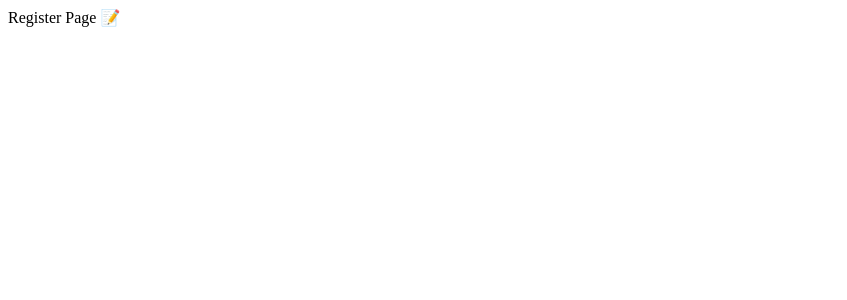
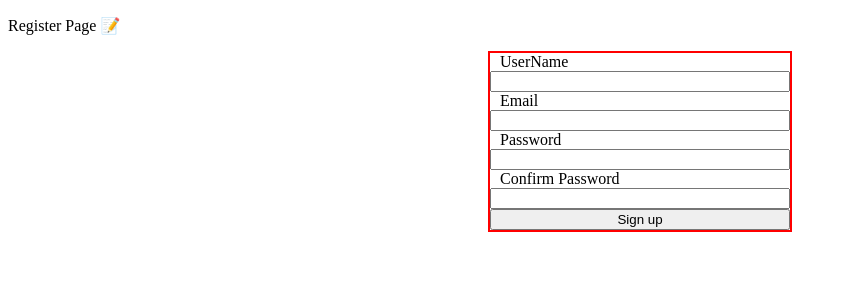
Before and after one commit to bora001/shopping, a React (Create React App) app in the folder client/: page /register in a window 1280 px wide. Shown: the top 300 px of the page, without its empty margins (0-847 px from the left). Built offline with nearby package versions, Linux system fonts and the light colour scheme; the HTML template or start-up script is replaced by a standard one.

Commit message:
set up login/register Pages

```diff
--- a/client/src/App.js
+++ b/client/src/App.js
@@ -3,6 +3,7 @@ import { BrowserRouter as Router, Routes, Route } from "react-router-dom";
 import LandingPage from "./pages/LandingPage/LandingPage";
 import LoginPage from "./pages/LoginPage/LoginPage";
 import RegisterPage from "./pages/RegisterPage/RegisterPage";
+
 function App() {
   return (
     <Router>
--- a/client/src/pages/LoginPage/LoginPage.js
+++ b/client/src/pages/LoginPage/LoginPage.js
@@ -1,7 +1,27 @@
 import React from "react";
 
 function LoginPage() {
-  return <div>LoginPage✅</div>;
+  return (
+    <div>
+      LoginPage✅
+      <form
+        style={{
+          display: "flex",
+          flexDirection: "column",
+          width: "300px",
+          margin: "0 auto",
+          textIndent: "10px",
+          border: "2px solid red",
+        }}
+      >
+        <label for="Email">Email</label>
+        <input id="Email" />
+        <label for="Password">Password</label>
+        <input id="Password" />
+        <button>Login</button>
+      </form>
+    </div>
+  );
 }
 
 export default LoginPage;
--- a/client/src/pages/RegisterPage/RegisterPage.js
+++ b/client/src/pages/RegisterPage/RegisterPage.js
@@ -1,7 +1,34 @@
 import React from "react";
 
 function RegisterPage() {
-  return <div>Register Page 📝</div>;
+  return (
+    <div>
+      <p>Register Page 📝</p>
+      <form
+        style={{
+          display: "flex",
+          flexDirection: "column",
+          width: "300px",
+          margin: "0 auto",
+          textIndent: "10px",
+          border: "2px solid red",
+        }}
+      >
+        <label for="Username">UserName</label>
+        <input id="Username" />
+
+        <label for="Email">Email</label>
+        <input id="Email" />
+
+        <label for="Password">Password</label>
+        <input id="Password" />
+
+        <label for="ConfirmPassword">Confirm Password</label>
+        <input id="ConfirmPassword" />
+        <button>Sign up</button>
+      </form>
+    </div>
+  );
 }
 
 export default RegisterPage;
```
